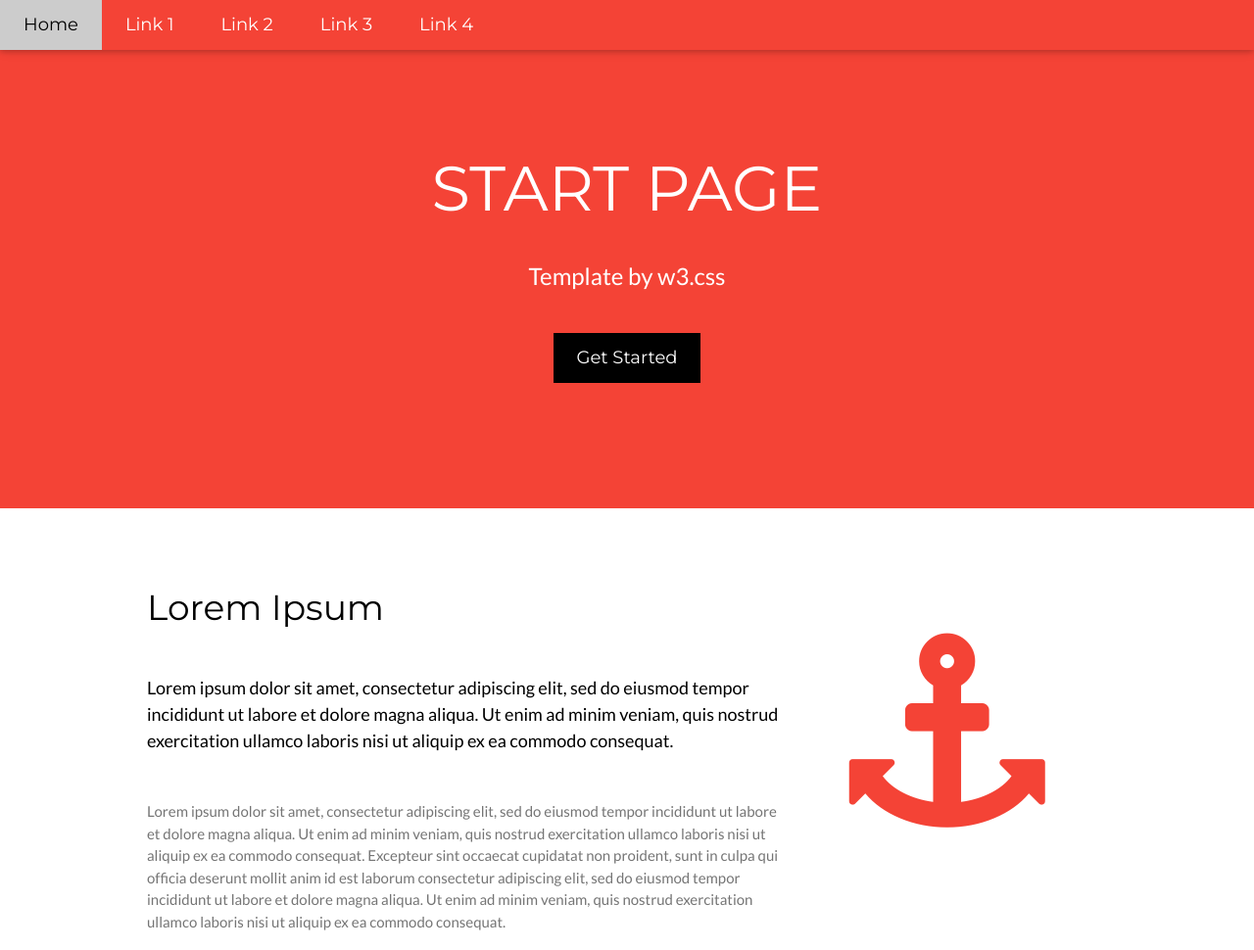
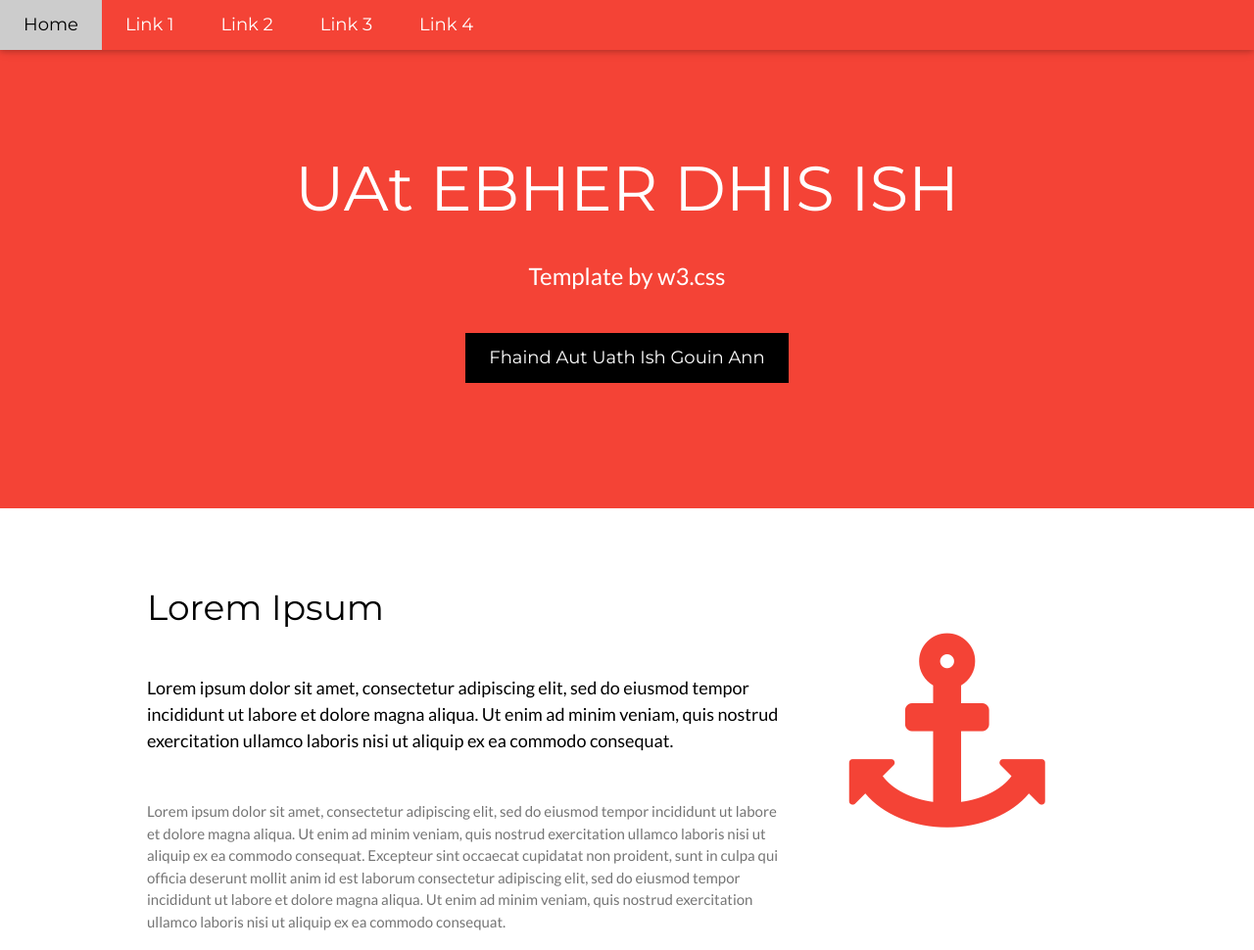
Before and after one commit to KatherinaGold/KatherinaGold.github.io, a plain HTML site: page index.html in a window 1280 px wide. Shown: the top 970 px of the page at 98% size. Drawn offline with nearby package versions, Linux system fonts and the light colour scheme.

Commit message:
Update index.html

```diff
--- a/index.html
+++ b/index.html
@@ -36,9 +36,9 @@ body,h1,h2,h3,h4,h5,h6 {font-family: "Lato", sans-serif}
 
 <!-- Header -->
 <header class="w3-container w3-red w3-center" style="padding:128px 16px">
-  <h1 class="w3-margin w3-jumbo">START PAGE</h1>
+  <h1 class="w3-margin w3-jumbo">UAt EBHER DHIS ISH</h1>
   <p class="w3-xlarge">Template by w3.css</p>
-  <button class="w3-button w3-black w3-padding-large w3-large w3-margin-top">Get Started</button>
+  <button class="w3-button w3-black w3-padding-large w3-large w3-margin-top">Fhaind Aut Uath Ish Gouin Ann</button>
 </header>
 
 <!-- First Grid -->
```
